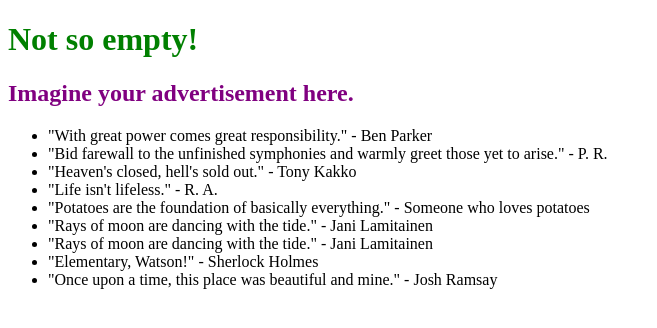
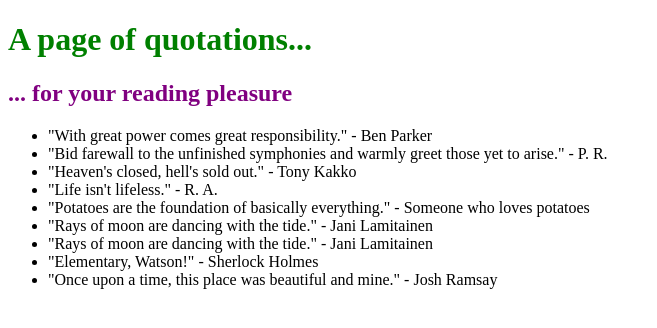
Before and after one commit to parra5927/0_open_SAP, a plain HTML site: page index.html in a window 1280 px wide. Shown: the whole page, without its empty margins (0-657 px from the left). Drawn offline with Linux system fonts and the light colour scheme.

Commit message:
Update index.html
changed header 1 and 2

```diff
--- a/index.html
+++ b/index.html
@@ -9,8 +9,8 @@
 	</head>
 
 	<body>
-		<h1>Not so empty!</h1>
-		<h2>Imagine your advertisement here.</h2>
+		<h1>A page of quotations...</h1>
+		<h2>... for your reading pleasure</h2>
 		<ul>
 			<li>
 				"With great power comes great responsibility." - Ben Parker
```
